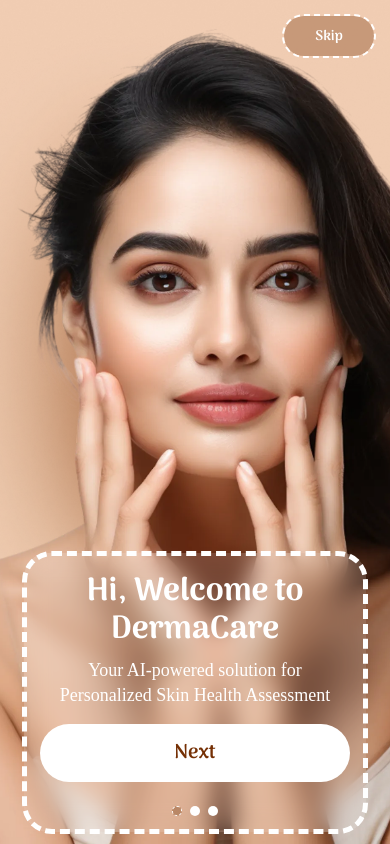
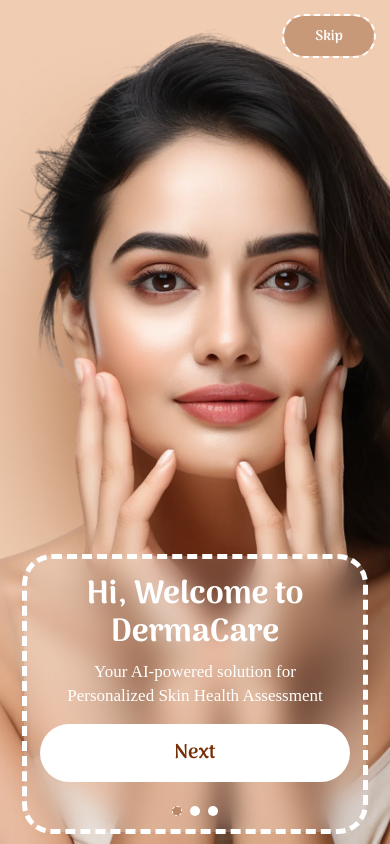
Before and after one commit to siddheshmayekar-max/Skin-no-meter, a plain HTML site: page index.html in a window 390 px wide. Drawn offline with nearby package versions, Linux system fonts and the light colour scheme; a web font is replaced by a local one.

Commit message:
additional fixes

```diff
--- a/index.html
+++ b/index.html
@@ -372,7 +372,7 @@
         }
 
         .intro-card p {
-          font-size: 18px !important;
+          font-size: 17px !important;
           margin-bottom: 16px;
         }
 
```
